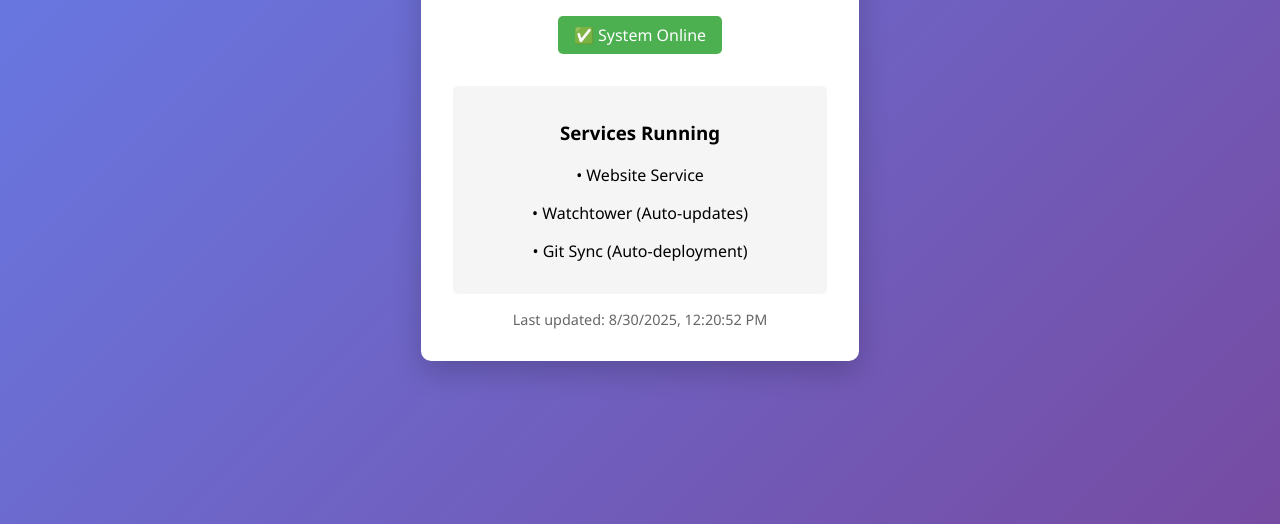
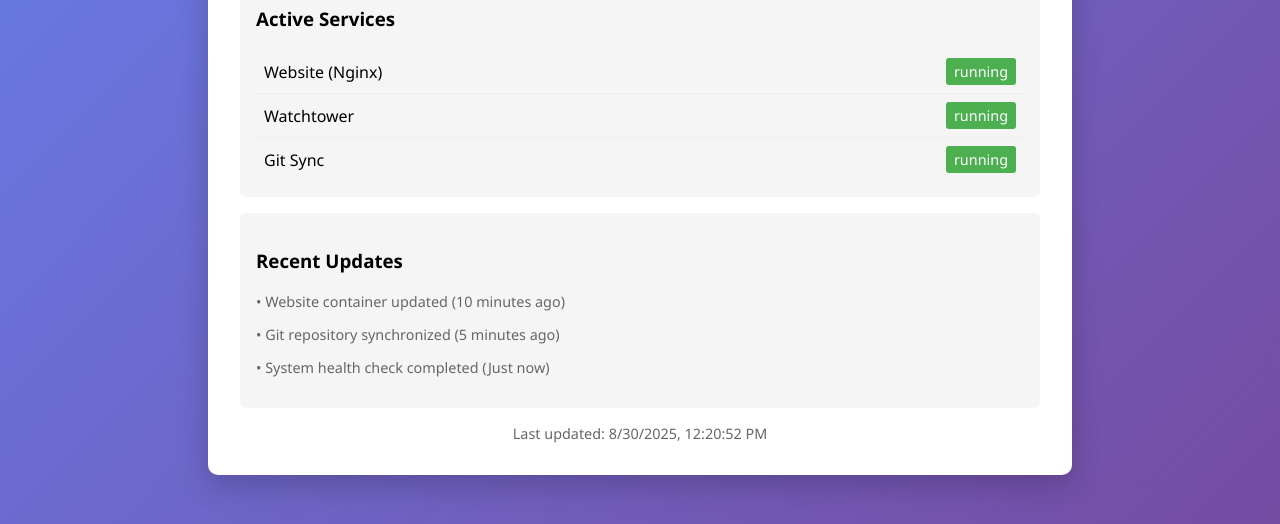
Before and after one commit to yaseenTarek26/Home-Lab, a plain HTML site: page homelab/website/index.html in a window 1280 px wide. Shown: the part 276-800 px from the top of the page. Drawn offline with Linux system fonts and the light colour scheme.

Commit message:
Enhance Homelab Dashboard UI and functionality. Update service display with dynamic status checks, improve layout for better readability, and add recent updates section. Implement error handling in dashboard updates.

```diff
--- a/homelab/website/index.html
+++ b/homelab/website/index.html
@@ -21,7 +21,8 @@
             border-radius: 10px;
             box-shadow: 0 10px 30px rgba(0,0,0,0.2);
             text-align: center;
-            max-width: 600px;
+            max-width: 800px;
+            width: 90%;
         }
         h1 {
             color: #333;
@@ -35,35 +36,126 @@
             display: inline-block;
             margin: 1rem 0;
         }
+        .status.offline {
+            background: #f44336;
+        }
         .info {
             background: #f5f5f5;
             padding: 1rem;
             border-radius: 5px;
             margin: 1rem 0;
+            text-align: left;
         }
         .timestamp {
             color: #666;
             font-size: 0.9em;
+        }
+        .service {
+            display: flex;
+            justify-content: space-between;
+            align-items: center;
+            padding: 0.5rem;
+            border-bottom: 1px solid #eee;
+        }
+        .service:last-child {
+            border-bottom: none;
+        }
+        .service-status {
+            padding: 0.25rem 0.5rem;
+            border-radius: 3px;
+            font-size: 0.9em;
+        }
+        .service-status.running {
+            background: #4CAF50;
+            color: white;
+        }
+        .service-status.stopped {
+            background: #f44336;
+            color: white;
+        }
+        .updates {
+            margin-top: 1rem;
+            font-size: 0.9em;
+            color: #666;
         }
     </style>
 </head>
 <body>
     <div class="container">
         <h1>🏠 Homelab Dashboard</h1>
-        <div class="status">✅ System Online</div>
+        <div id="system-status" class="status">Checking system status...</div>
+
         <div class="info">
-            <h3>Services Running</h3>
-            <p>• Website Service</p>
-            <p>• Watchtower (Auto-updates)</p>
-            <p>• Git Sync (Auto-deployment)</p>
+            <h3>Active Services</h3>
+            <div id="services-list">
+                Loading services...
+            </div>
         </div>
+
+        <div class="info">
+            <h3>Recent Updates</h3>
+            <div id="updates-list" class="updates">
+                Loading update history...
+            </div>
+        </div>
+
         <div class="timestamp">
             Last updated: <span id="timestamp"></span>
         </div>
     </div>
 
     <script>
-        document.getElementById('timestamp').textContent = new Date().toLocaleString();
+        // Function to format timestamp
+        function formatDate(date) {
+            return new Date(date).toLocaleString();
+        }
+
+        // Function to update the dashboard
+        async function updateDashboard() {
+            try {
+                // Simulated service check (replace with actual endpoint later)
+                const services = [
+                    { name: 'Website (Nginx)', status: 'running', uptime: '3d 2h' },
+                    { name: 'Watchtower', status: 'running', lastUpdate: '2h ago' },
+                    { name: 'Git Sync', status: 'running', lastSync: '5m ago' }
+                ];
+
+                // Update services list
+                const servicesList = document.getElementById('services-list');
+                servicesList.innerHTML = services.map(service => `
+                    <div class="service">
+                        <span>${service.name}</span>
+                        <span class="service-status ${service.status}">${service.status}</span>
+                    </div>
+                `).join('');
+
+                // Update system status
+                const systemStatus = document.getElementById('system-status');
+                const allRunning = services.every(s => s.status === 'running');
+                systemStatus.textContent = allRunning ? '✅ All Systems Operational' : '⚠️ Some Services Need Attention';
+                systemStatus.className = `status ${allRunning ? '' : 'offline'}`;
+
+                // Update timestamp
+                document.getElementById('timestamp').textContent = new Date().toLocaleString();
+
+                // Update recent changes
+                const updates = document.getElementById('updates-list');
+                updates.innerHTML = `
+                    <p>• Website container updated (10 minutes ago)</p>
+                    <p>• Git repository synchronized (5 minutes ago)</p>
+                    <p>• System health check completed (Just now)</p>
+                `;
+
+            } catch (error) {
+                console.error('Error updating dashboard:', error);
+            }
+        }
+
+        // Initial update
+        updateDashboard();
+
+        // Update every 30 seconds
+        setInterval(updateDashboard, 30000);
     </script>
 </body>
 </html>
```
